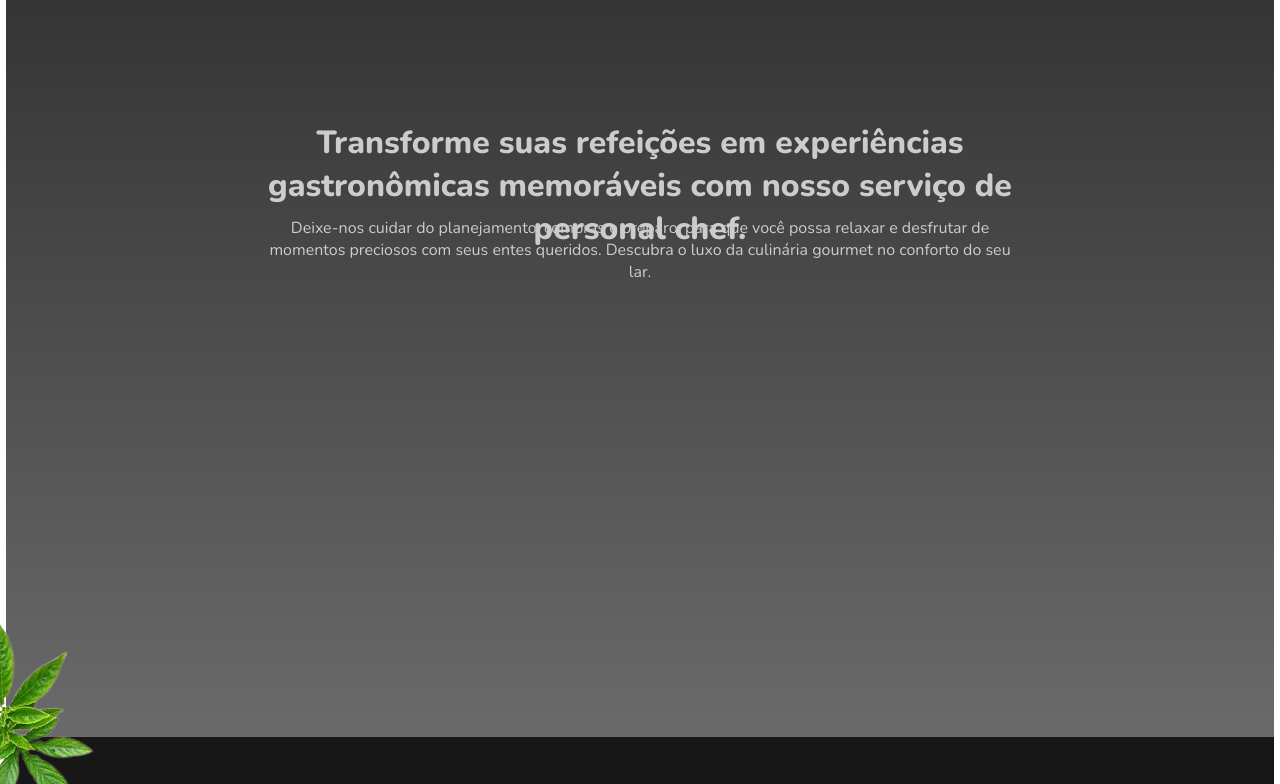
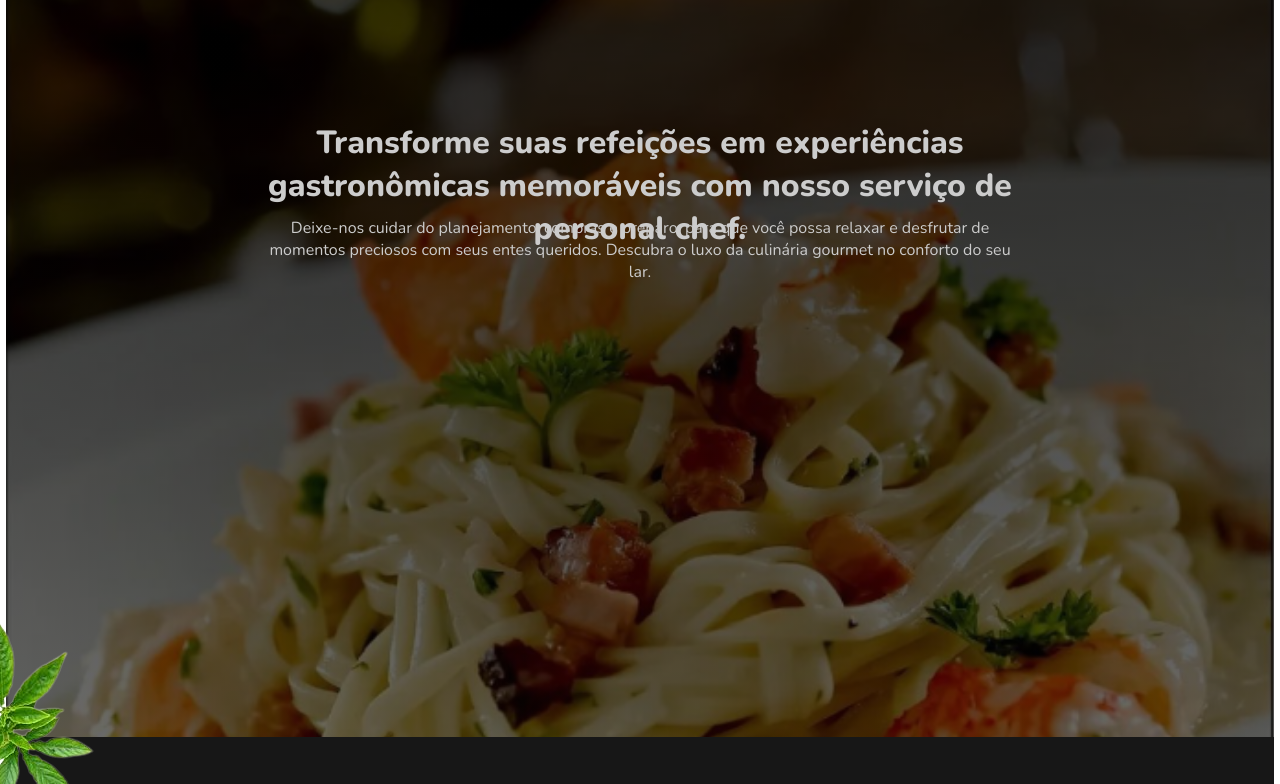
Before and after one commit to DanielGalves/landing_pages, a plain HTML site: page index.html in a window 1280 px wide. Shown: the part 68-852 px from the top of the page. Drawn offline with nearby package versions, Linux system fonts and the light colour scheme; the site is published under a folder, as on GitHub Pages, so addresses that start at the root find nothing.

Commit message:
Corrigido o link do da imagem do fundo da tela inicial

```diff
--- a/assets/css/sections/inicial.css
+++ b/assets/css/sections/inicial.css
@@ -4,7 +4,7 @@
     justify-content: center;
     width: 99vw;
     height: 95vh;
-    background-image: linear-gradient(rgba(0, 0, 0, 0.8), rgba(2, 2, 2, 0.589)), url(/assets/img/macarrao.png);
+    background-image: linear-gradient(rgba(0, 0, 0, 0.8), rgba(2, 2, 2, 0.589)), url(../../img/macarrao.png);
     background-size: cover;
 
 }
```
